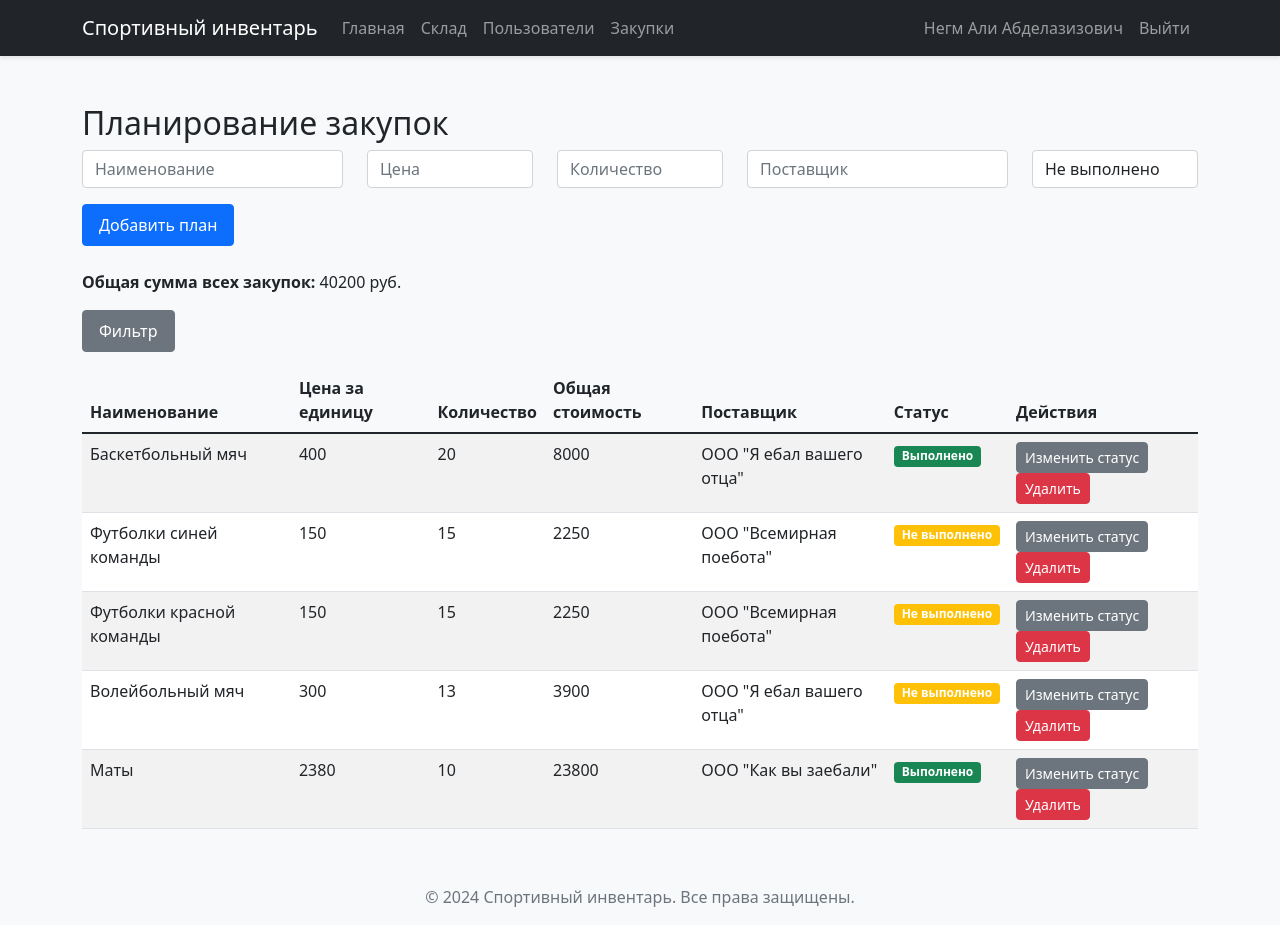
After one commit to Gelzy788/Sports-Equipment-Tracker, a Flask app: page /purchases in a window 1280 px wide. The commit adds this page. Run offline with Flask 3, Linux system fonts and the light colour scheme; a user stored in the database is signed in.

Commit message:
Добавлены функции управления закупками и улучшено управление инвентарем
- Реализована возможность добавления и редактирования планов закупок с учетом статуса выполнения.
- При добавлении предмета в инвентарь теперь проверяется его существование, и количество увеличивается при необходимости.
- Обновлены шаблоны для страниц добавления и редактирования предметов, а также добавлена навигация к страницам закупок.
- Добавлена возможность изменения статуса закупки и удаления закупок.
- В модели Purchases добавлено свойство для вычисления общей стоимости закупки.

```diff
--- a/app.py
+++ b/app.py
@@ -139,10 +139,19 @@ def add_item():
         count = request.form.get('count', type=int)
 
         if name and count is not None:
-            new_item = Storage(name=name, count=count)
-            db.session.add(new_item)
+            # Проверяем, существует ли предмет
+            existing_item = Storage.query.filter_by(name=name).first()
+            if existing_item:
+                # Если предмет существует, увеличиваем его количество
+                existing_item.count += count
+                flash(f'Количество предмета "{name}" увеличено на {count}')
+            else:
+                # Если предмет не существует, добавляем его как новый
+                new_item = Storage(name=name, count=count)
+                db.session.add(new_item)
+                flash(f'Предмет "{name}" успешно добавлен')
+
             db.session.commit()
-            flash('Предмет успешно добавлен')
             return redirect(url_for('storage'))
 
     return render_template('add_item.html')
@@ -219,5 +228,92 @@ def toggle_admin(user_id):
         return jsonify({'error': 'Произошла ошибка при обновлении прав'}), 500
 
 
+# Страница планирования закупок
+@app.route("/purchases", methods=['GET', 'POST'])
+@login_required
+def purchases():
+    if not current_user.admin:
+        flash("Доступ запрещен")
+        return redirect(url_for('get_data'))
+
+    if request.method == 'POST':
+        name_eq = request.form.get('name_eq')
+        price = request.form.get('price', type=int)
+        count = request.form.get('count', type=int)
+        supplier = request.form.get('supplier')
+        status = request.form.get('status') == '1'
+
+        if name_eq and price is not None and count is not None and supplier:
+            new_purchase = Purchases(
+                name_eq=name_eq, price=price, count=count, supplier=supplier, status=status)
+            db.session.add(new_purchase)
+
+            # Если статус "выполнено", добавляем товар на склад
+            if status:
+                item = Storage.query.filter_by(name=name_eq).first()
+                if item:
+                    item.count += count
+                else:
+                    new_item = Storage(name=name_eq, count=count)
+                    db.session.add(new_item)
+
+            db.session.commit()
+            flash('План закупки успешно добавлен')
+            return redirect(url_for('purchases'))
+
+    purchase_plans = Purchases.query.all()
+    return render_template("purchases.html", purchases=purchase_plans)
+
+
+# Изменение статуса закупки
+@app.route("/purchases/toggle_status/<int:purchase_id>", methods=['POST'])
+@login_required
+def toggle_purchase_status(purchase_id):
+    if not current_user.admin:
+        return jsonify({'error': 'Доступ запрещен'}), 403
+
+    purchase = Purchases.query.get_or_404(purchase_id)
+    item = Storage.query.filter_by(name=purchase.name_eq).first()
+
+    if purchase.status:  # Если статус "выполнено", пытаемся отменить
+        if item and item.count >= purchase.count:
+            item.count -= purchase.count
+            purchase.status = False
+            db.session.commit()
+            return jsonify({
+                'message': f"Статус закупки изменен на 'не выполнено'. Количество предметов '{purchase.name_eq}' уменьшено на складе.",
+                'status': purchase.status
+            })
+        else:
+            return jsonify({'error': f"Недостаточно предметов '{purchase.name_eq}' на складе для отмены выполнения закупки."}), 400
+    else:  # Если статус "не выполнено", пытаемся выполнить
+        if item:
+            item.count += purchase.count
+        else:
+            new_item = Storage(name=purchase.name_eq, count=purchase.count)
+            db.session.add(new_item)
+
+        purchase.status = True
+        db.session.commit()
+        return jsonify({
+            'message': f"Статус закупки изменен на 'выполнено'. Предметы '{purchase.name_eq}' добавлены на склад.",
+            'status': purchase.status
+        })
+
+
+# Удаление закупки
+@app.route("/purchases/delete/<int:purchase_id>", methods=['DELETE'])
+@login_required
+def delete_purchase(purchase_id):
+    if not current_user.admin:
+        return jsonify({'error': 'Доступ запрещен'}), 403
+
+    purchase = Purchases.query.get_or_404(purchase_id)
+    db.session.delete(purchase)
+    db.session.commit()
+
+    return jsonify({'message': 'Закупка удалена'}), 200
+
+
 if __name__ == '__main__':
     app.run(debug=True, host='0.0.0.0', port=5000)
--- a/models.py
+++ b/models.py
@@ -45,3 +45,7 @@ class Purchases(db.Model, UserMixin):
     count = db.Column(db.Integer())
     supplier = db.Column(db.String())
     status = db.Column(db.Boolean, default=False)
+
+    @property
+    def total_price(self):
+        return self.price * self.count
--- a/templates/add_item.html
+++ b/templates/add_item.html
@@ -14,7 +14,7 @@
             <input type="number" class="form-control" id="count" name="count" required min="0">
         </div>
         <button type="submit" class="btn btn-primary">Добавить</button>
-        <a href="{{ url_for('inventory') }}" class="btn btn-secondary">Отмена</a>
+        <a href="{{ url_for('storage') }}" class="btn btn-secondary">Отмена</a>
     </form>
 </div>
 {% endblock %}
--- a/templates/base.html
+++ b/templates/base.html
@@ -30,6 +30,9 @@
                     </li>
                     <li class="nav-item">
                         <a class="nav-link" href="{{ url_for('users') }}">Пользователи</a>
+                    </li>
+                    <li class="nav-item">
+                        <a class="nav-link" href="{{ url_for('purchases') }}">Закупки</a>
                     </li>
                     {% endif %}
                 </ul>
--- a/templates/edit_item.html
+++ b/templates/edit_item.html
@@ -14,7 +14,7 @@
             <input type="number" class="form-control" id="count" name="count" value="{{ item.count }}" required min="0">
         </div>
         <button type="submit" class="btn btn-primary">Сохранить</button>
-        <a href="{{ url_for('inventory') }}" class="btn btn-secondary">Отмена</a>
+        <a href="{{ url_for('storage') }}" class="btn btn-secondary">Отмена</a>
     </form>
 </div>
 {% endblock %}
--- /dev/null
+++ b/templates/purchases.html
@@ -0,0 +1,157 @@
+{% extends "base.html" %}
+
+{% block content %}
+<div class="container mt-4">
+    <h2>Планирование закупок</h2>
+
+    {% with messages = get_flashed_messages() %}
+    {% if messages %}
+    {% for message in messages %}
+    <div class="alert alert-info alert-dismissible fade show">
+        {{ message }}
+        <button type="button" class="btn-close" data-bs-dismiss="alert"></button>
+    </div>
+    {% endfor %}
+    {% endif %}
+    {% endwith %}
+
+    <form method="POST" class="mb-4">
+        <div class="row">
+            <div class="col-md-3">
+                <input type="text" class="form-control" name="name_eq" placeholder="Наименование" required>
+            </div>
+            <div class="col-md-2">
+                <input type="number" class="form-control" name="price" placeholder="Цена" required min="0">
+            </div>
+            <div class="col-md-2">
+                <input type="number" class="form-control" name="count" placeholder="Количество" required min="0">
+            </div>
+            <div class="col-md-3">
+                <input type="text" class="form-control" name="supplier" placeholder="Поставщик" required>
+            </div>
+            <div class="col-md-2">
+                <select class="form-control" name="status">
+                    <option value="0">Не выполнено</option>
+                    <option value="1">Выполнено</option>
+                </select>
+            </div>
+        </div>
+        <button type="submit" class="btn btn-primary mt-3">Добавить план</button>
+    </form>
+
+    <div class="mb-3">
+        <strong>Общая сумма всех закупок: </strong>
+        {{ purchases|sum(attribute='total_price') }} руб.
+    </div>
+
+    <div class="mb-3">
+        <button class="btn btn-secondary" onclick="toggleFilterMenu()">Фильтр</button>
+        <div id="filterMenu" class="mt-2" style="display: none;">
+            <button class="btn btn-outline-secondary" onclick="filterPurchases('all')">Все</button>
+            <button class="btn btn-outline-success" onclick="filterPurchases('completed')">Выполнено</button>
+            <button class="btn btn-outline-warning" onclick="filterPurchases('not_completed')">Не выполнено</button>
+        </div>
+    </div>
+
+    <div class="table-responsive">
+        <table class="table table-striped table-hover">
+            <thead class="thead-dark">
+                <tr>
+                    <th>Наименование</th>
+                    <th>Цена за единицу</th>
+                    <th>Количество</th>
+                    <th>Общая стоимость</th>
+                    <th>Поставщик</th>
+                    <th>Статус</th>
+                    <th>Действия</th>
+                </tr>
+            </thead>
+            <tbody id="purchasesTable">
+                {% for purchase in purchases %}
+                <tr data-status="{{ 'completed' if purchase.status else 'not_completed' }}">
+                    <td>{{ purchase.name_eq }}</td>
+                    <td>{{ purchase.price }}</td>
+                    <td>{{ purchase.count }}</td>
+                    <td>{{ purchase.price * purchase.count }}</td>
+                    <td>{{ purchase.supplier }}</td>
+                    <td>
+                        <span class="badge {% if purchase.status %}bg-success{% else %}bg-warning{% endif %}">
+                            {% if purchase.status %}Выполнено{% else %}Не выполнено{% endif %}
+                        </span>
+                    </td>
+                    <td>
+                        <button class="btn btn-sm btn-secondary" onclick="toggleStatus('{{ purchase.id }}')">
+                            Изменить статус
+                        </button>
+                        <button class="btn btn-sm btn-danger" onclick="deletePurchase('{{ purchase.id }}')">
+                            Удалить
+                        </button>
+                    </td>
+                </tr>
+                {% endfor %}
+            </tbody>
+        </table>
+    </div>
+</div>
+
+<script>
+    function toggleFilterMenu() {
+        const filterMenu = document.getElementById('filterMenu');
+        filterMenu.style.display = filterMenu.style.display === 'none' ? 'block' : 'none';
+    }
+
+    function filterPurchases(status) {
+        const rows = document.querySelectorAll('#purchasesTable tr');
+        rows.forEach(row => {
+            if (status === 'all' || row.getAttribute('data-status') === status) {
+                row.style.display = '';
+            } else {
+                row.style.display = 'none';
+            }
+        });
+    }
+
+    function toggleStatus(purchaseId) {
+        fetch(`/purchases/toggle_status/${purchaseId}`, {
+            method: 'POST',
+            headers: {
+                'Content-Type': 'application/json'
+            }
+        })
+            .then(response => response.json())
+            .then(data => {
+                if (data.error) {
+                    alert(data.error);
+                } else {
+                    alert(data.message);
+                    window.location.reload();
+                }
+            })
+            .catch(error => {
+                console.error('Error:', error);
+                alert('Произошла ошибка при изменении статуса закупки');
+            });
+    }
+
+    function deletePurchase(purchaseId) {
+        if (confirm('Вы уверены, что хотите удалить эту закупку?')) {
+            fetch(`/purchases/delete/${purchaseId}`, {
+                method: 'DELETE',
+            })
+                .then(response => response.json())
+                .then(data => {
+                    if (data.error) {
+                        alert(data.error);
+                    } else {
+                        alert(data.message);
+                        window.location.reload();
+                    }
+                })
+                .catch(error => {
+                    console.error('Error:', error);
+                    alert('Произошла ошибка при удалении закупки');
+                });
+        }
+    }
+</script>
+{% endblock %}
```
Also changed, not shown: templates/users.html (+6 -14 lines), database.db.
